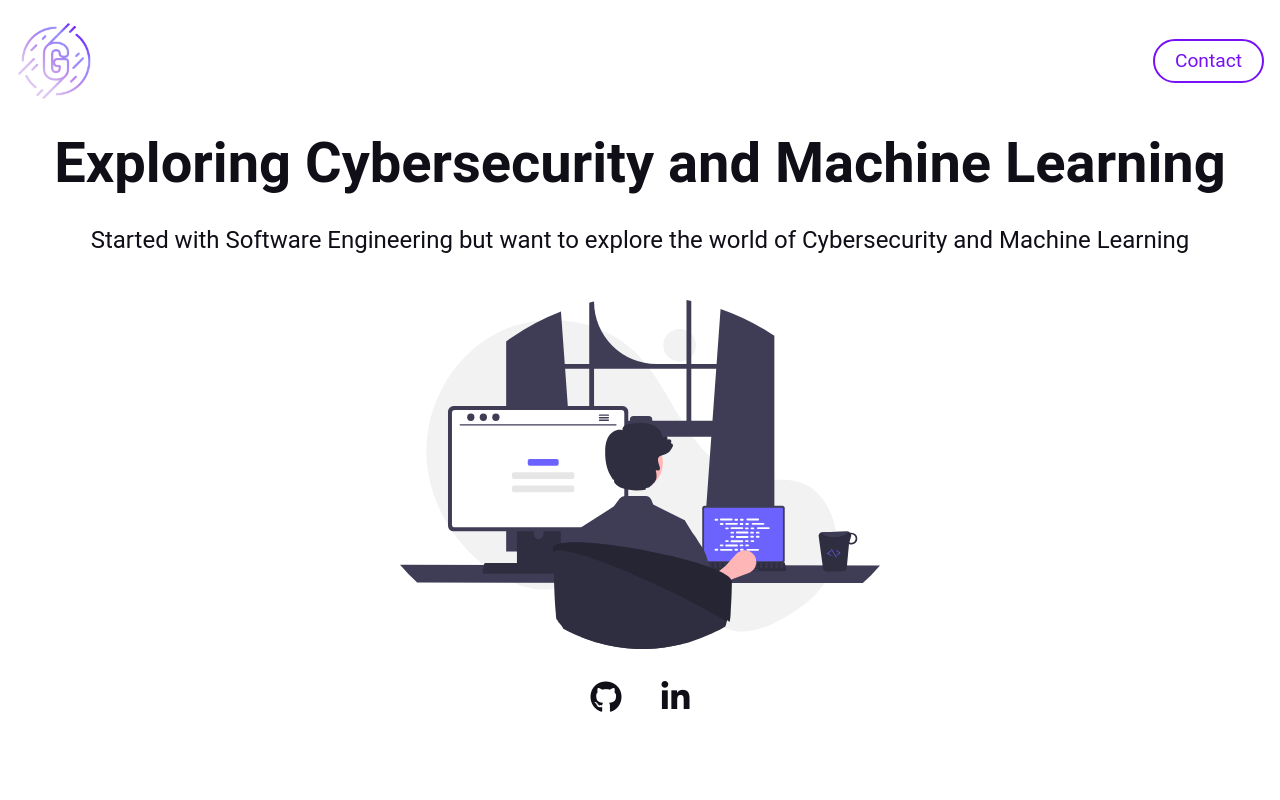
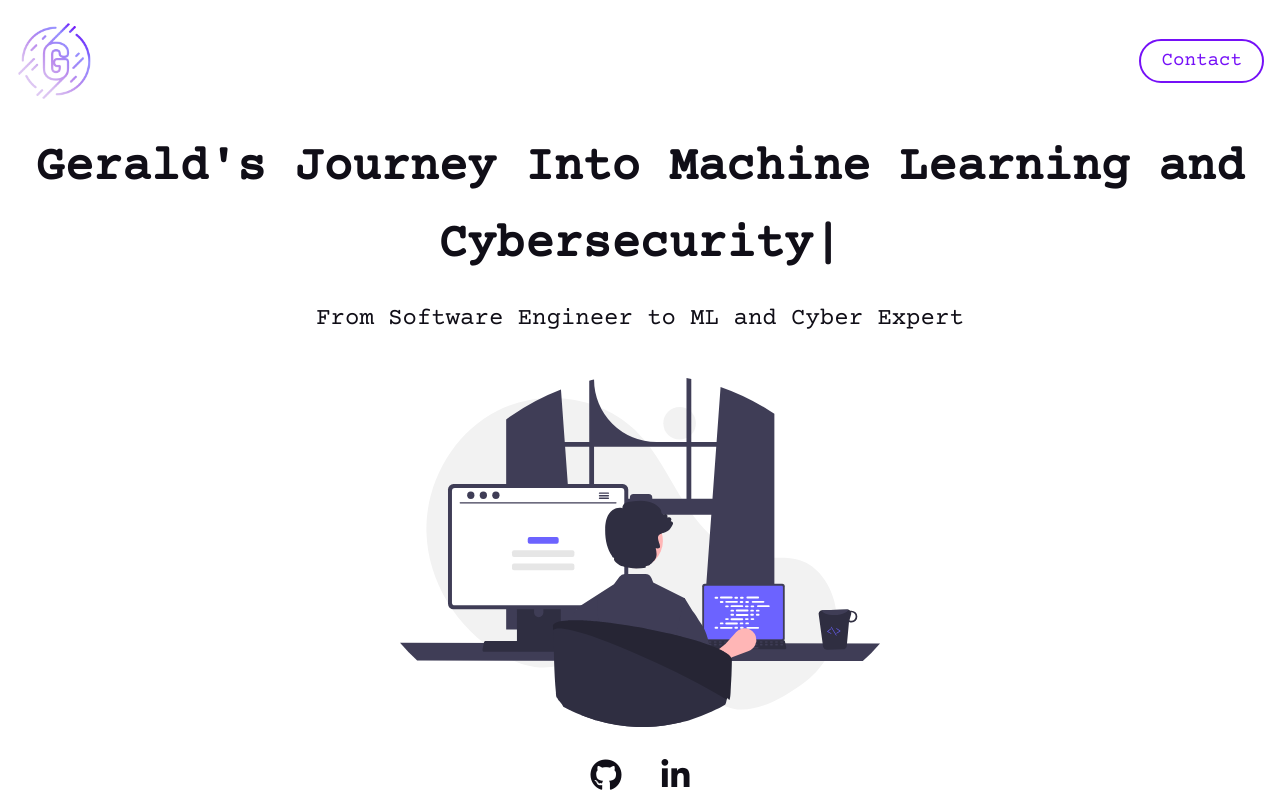
Before and after one commit to geraldng1407/PortfolioWebsite, a React (Create React App) app: page / in a window 1280 px wide. Shown: the top 800 px of the page. Built offline with nearby package versions, Linux system fonts and the light colour scheme.

Commit message:
Updated font family, title text

```diff
--- a/src/components/Header/Header.js
+++ b/src/components/Header/Header.js
@@ -1,4 +1,5 @@
 import React from "react";
+import Typed from "react-typed";
 
 import "./Header.scss";
 
@@ -19,11 +20,12 @@ const Header = () => {
                 </a>
             </div>
             <div className="header__content">
-                <h1>Exploring Cybersecurity and Machine Learning</h1>
-                <p>
-                    Started with Software Engineering but want to explore the
-                    world of Cybersecurity and Machine Learning
-                </p>
+                <Typed
+                    className={"header__content__title"}
+                    strings={["Gerald's Journey Into Machine Learning and Cybersecurity"]}
+                    typeSpeed={50}
+                />
+                <p>From Software Engineer to ML and Cyber Expert</p>
                 <img className="header__png" src="computer.svg" alt="hacker" />
                 <ul>
                     <li>
--- a/src/components/Header/Header.scss
+++ b/src/components/Header/Header.scss
@@ -55,9 +55,8 @@ $primary-color: #7510f7;
         @media (max-width: 1366px) {
             margin-top: 0.2rem;
         }
-
-    h1 {
-      font-size: 3.5rem;
+        &__title {
+            font-size: 3rem;
             font-weight: bold;
             padding: 2rem 0;
             color: #100e17;
@@ -67,7 +66,21 @@ $primary-color: #7510f7;
             @media (max-width: 900px) {
                 font-size: 2rem;
             }
+            // font-family: 'Special Elite', cursive;
+            font-family: "Courier Prime", monospace;
         }
+        // h1 {
+        //     font-size: 3.5rem;
+        //     font-weight: bold;
+        //     padding: 2rem 0;
+        //     color: #100e17;
+        //     @media (max-width: 1366px) {
+        //         padding: 0.5rem 0;
+        //     }
+        //     @media (max-width: 900px) {
+        //         font-size: 2rem;
+        //     }
+        // }
         p {
             font-size: 1.5rem;
             padding: 1rem 0;
@@ -78,6 +91,7 @@ $primary-color: #7510f7;
             @media (max-width: 1366px) {
                 padding: 0.5rem 0;
             }
+            font-family: "Courier Prime", monospace;
         }
 
         img {
--- a/src/components/Projects/ProjectItem.scss
+++ b/src/components/Projects/ProjectItem.scss
@@ -75,7 +75,9 @@ $primary-color: #7510f7;
     transform: translateY(30px);
     -webkit-transition: 0.5s;
     transition: 0.5s;
-
+    h2{
+      font-size: 1.5rem;
+    }
     p {
       letter-spacing: 1px;
       font-size: 1rem;
--- a/src/index.css
+++ b/src/index.css
@@ -1,13 +1,15 @@
 body {
   margin: 0;
-  font-family: -apple-system, BlinkMacSystemFont, 'Segoe UI', 'Roboto', 'Oxygen',
+  /* font-family: -apple-system, BlinkMacSystemFont, 'Segoe UI', 'Roboto', 'Oxygen',
     'Ubuntu', 'Cantarell', 'Fira Sans', 'Droid Sans', 'Helvetica Neue',
-    sans-serif;
+    sans-serif; */
+  font-family: "Courier Prime", monospace;
+
   -webkit-font-smoothing: antialiased;
   -moz-osx-font-smoothing: grayscale;
 }
 
-code {
+/* code {
   font-family: source-code-pro, Menlo, Monaco, Consolas, 'Courier New',
     monospace;
-}
+} */
--- a/src/index.js
+++ b/src/index.js
@@ -1,7 +1,8 @@
 import React from 'react';
 import ReactDOM from 'react-dom/client';
+
+import 'mdb-react-ui-kit/dist/css/mdb.min.css';
 import './index.css';
-import 'mdb-react-ui-kit/dist/css/mdb.min.css';
 import "@fortawesome/fontawesome-free/css/all.min.css";
 import App from './App';
 import reportWebVitals from './reportWebVitals';
```
Lines whose indentation alone changed are shown as unchanged.
